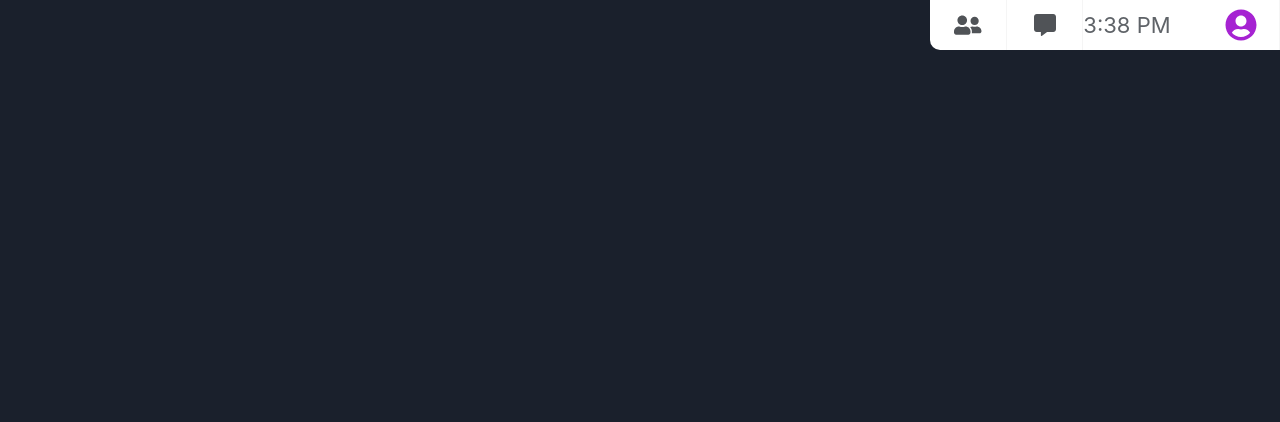
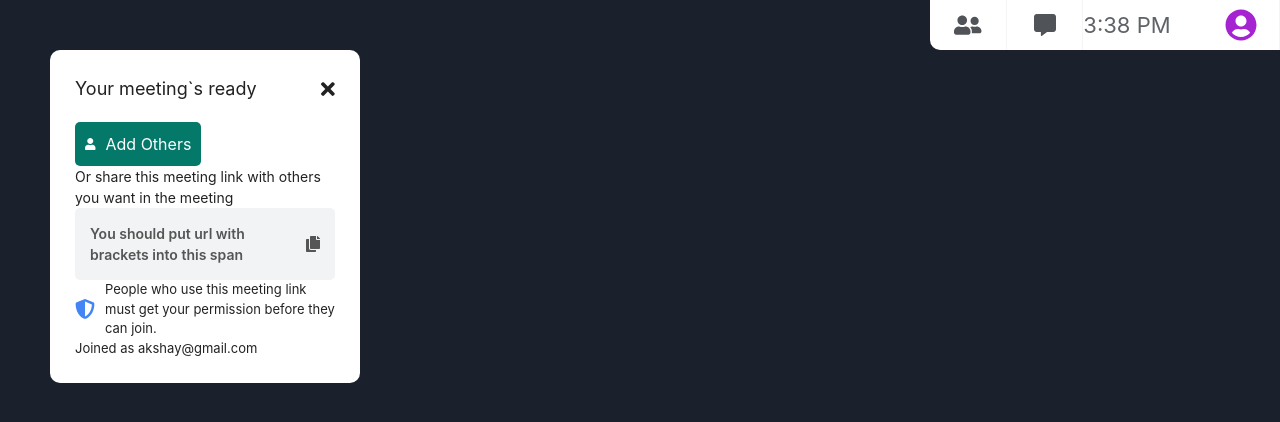
Before and after one commit to nicolasguasca1/eth-online-hackathon, a Next.js app: page /callpage in a window 1280 px wide. Shown: the top 422 px of the page. Built offline with nearby package versions, Linux system fonts and the light colour scheme; no server answers; what react-moralis would draw is missing.

Commit message:
Meeting info component shows

```diff
--- a/components/UI/MeetingInfo.tsx
+++ b/components/UI/MeetingInfo.tsx
@@ -7,7 +7,50 @@ import {
 } from "@fortawesome/free-solid-svg-icons";
 import styles from "../../styles/MeetingInfo.module.css";
 
-const MeetingInfo = ({ setMeetInfoPopup, url }: any) => {
+// const MeetingInfo = ({ setMeetInfoPopup, url }: any) => {
+//   return (
+//     <div className={styles.meeting_info_block}>
+//       <div className={styles.meeting_header}>
+//         <h3 className={styles.h3}>Your meeting`s ready</h3>
+//         <FontAwesomeIcon
+//           className={styles.icon}
+//           icon={faTimes}
+//           onClick={() => {
+//             setMeetInfoPopup(false);
+//           }}
+//         />
+//       </div>
+//       <button className={styles.add_people_btn}>
+//         <FontAwesomeIcon className={styles.icon_add_ppl} icon={faUser} />
+//         Add Others
+//       </button>
+//       <p className={styles.info_text}>
+//         Or share this meeting link with others you want in the meeting
+//       </p>
+//       <div className={styles.meet_link}>
+//         <span className={styles.span}>{url}</span>
+//         <FontAwesomeIcon
+//           className={styles.icon_span_meet_link}
+//           icon={faCopy}
+//           onClick={() => navigator.clipboard.writeText(url)}
+//         />
+//       </div>
+//       <div className={styles.permission_text}>
+//         <FontAwesomeIcon
+//           className={`${styles.icon_permission} ${styles.red}`}
+//           icon={faShieldAlt}
+//         />
+//         <p className={styles.small_text}>
+//           People who use this meeting link must get your permission before they
+//           can join.
+//         </p>
+//       </div>
+//       <p className={styles.small_text}>Joined as akshay@gmail.com</p>
+//     </div>
+//   );
+// };
+
+const MeetingInfo = () => {
   return (
     <div className={styles.meeting_info_block}>
       <div className={styles.meeting_header}>
@@ -15,9 +58,9 @@ const MeetingInfo = ({ setMeetInfoPopup, url }: any) => {
         <FontAwesomeIcon
           className={styles.icon}
           icon={faTimes}
-          onClick={() => {
-            setMeetInfoPopup(false);
-          }}
+          // onClick={() => {
+          //   setMeetInfoPopup(false);
+          // }}
         />
       </div>
       <button className={styles.add_people_btn}>
@@ -28,11 +71,13 @@ const MeetingInfo = ({ setMeetInfoPopup, url }: any) => {
         Or share this meeting link with others you want in the meeting
       </p>
       <div className={styles.meet_link}>
-        <span className={styles.span}>{url}</span>
+        <span className={styles.span}>
+          You should put url with brackets into this span
+        </span>
         <FontAwesomeIcon
           className={styles.icon_span_meet_link}
           icon={faCopy}
-          onClick={() => navigator.clipboard.writeText(url)}
+          // onClick={() => navigator.clipboard.writeText(url)}
         />
       </div>
       <div className={styles.permission_text}>
--- a/pages/callpage.tsx
+++ b/pages/callpage.tsx
@@ -213,11 +213,13 @@ const CallPage = () => {
         toggleAudio={toggleAudio}
         disconnectCall={disconnectCall}
       /> */}
-      {/*
-      {isAdmin && meetInfoPopup && (
-        <MeetingInfo setMeetInfoPopup={setMeetInfoPopup} url={url} />
-      )}
-      {isMessenger ? (
+
+      {/* {isAdmin && meetInfoPopup && ( */}
+      <MeetingInfo
+      // setMeetInfoPopup={setMeetInfoPopup} url={url}
+      />
+      {/* )} */}
+      {/* {isMessenger ? (
         <Messenger
           setIsMessenger={setIsMessenger}
           sendMsg={sendMsg}
--- a/styles/MeetingInfo.module.css
+++ b/styles/MeetingInfo.module.css
@@ -48,6 +48,22 @@
   padding: 15px;
   border-radius: 5px;
 }
+
+.meeting_info_block {
+  position: absolute;
+  top: 50px;
+  left: 50px;
+  background: #fff;
+  border-radius: 10px;
+  padding: 25px;
+  width: 310px;
+}
+.meeting_header {
+  display: flex;
+  align-items: center;
+  justify-content: space-between;
+  color: #222;
+}
 .permission_text {
   display: flex;
   align-items: center;
```
